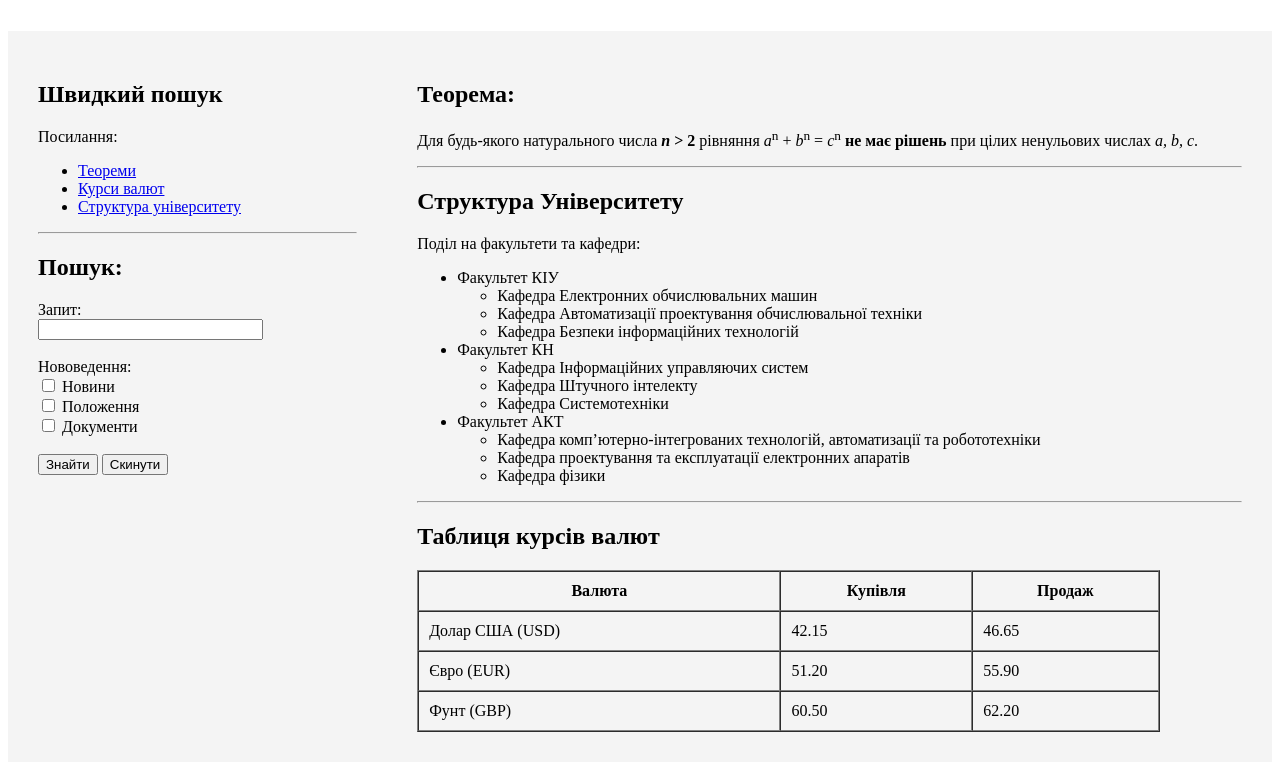
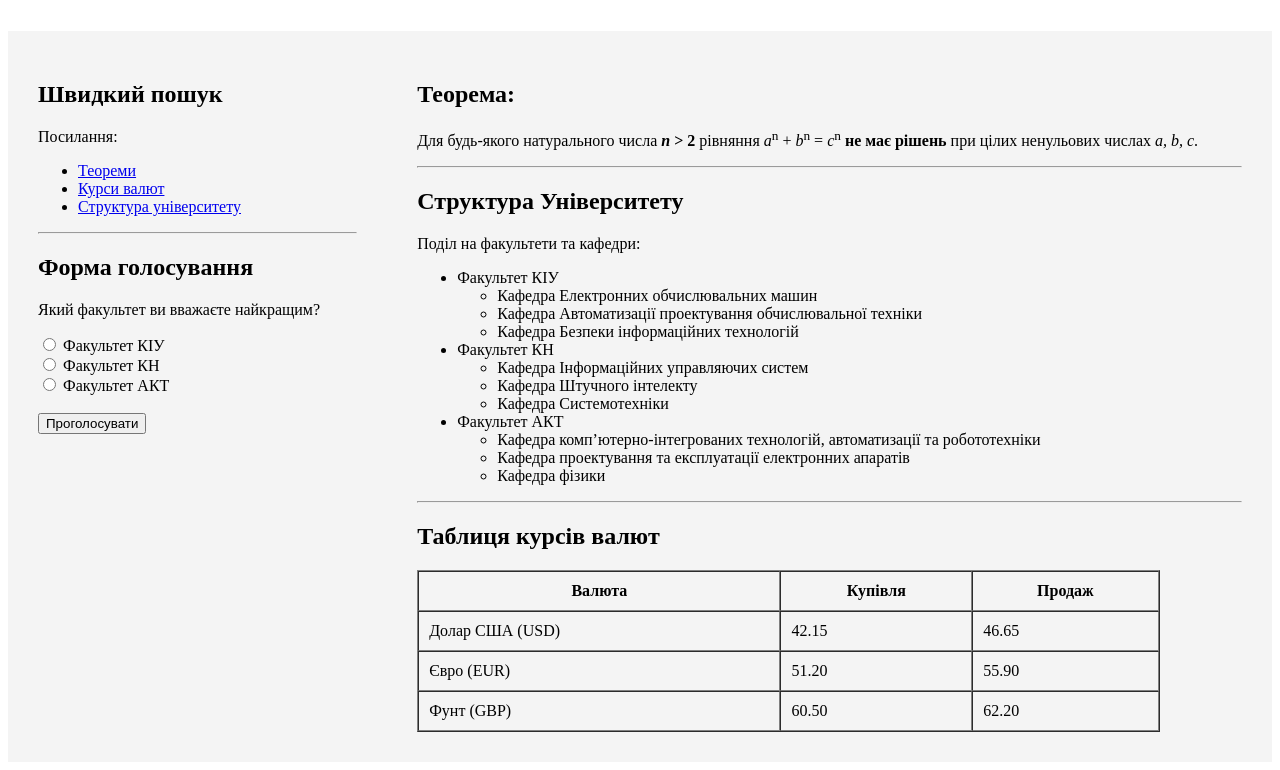
Before and after one commit to EdwardPechenka/Laba1KIYKI23VR, a plain HTML site: page index.html in a window 1280 px wide. Shown: the part 117-887 px from the top of the page. Drawn offline with Linux system fonts and the light colour scheme.

Commit message:
final first commit

```diff
--- a/index.html
+++ b/index.html
@@ -28,34 +28,29 @@
 
         <hr>
 
-        <h2>Пошук:</h2>
+<h2>Форма голосування</h2>
+        <p>Який факультет ви вважаєте найкращим?</p>
         <form action="#" method="get">
           <div>
-            <label for="search_query">Запит:</label><br>
-            <input type="text" id="search_query" name="q" size="25">
+            <input type="radio" id="vote_kiu" name="faculty_vote" value="kiu">
+            <label for="vote_kiu">Факультет КІУ</label><br>
+
+            <input type="radio" id="vote_kn" name="faculty_vote" value="kn">
+            <label for="vote_kn">Факультет КН</label><br>
+
+            <input type="radio" id="vote_akt" name="faculty_vote" value="akt">
+            <label for="vote_akt">Факультет АКТ</label><br>
           </div>
           <br>
           <div>
-            <label>Нововедення:</label><br>
-            <input type="checkbox" id="cat_news" name="cat" value="news">
-            <label for="cat_news">Новини</label><br>
-
-            <input type="checkbox" id="cat_articles" name="cat" value="articles">
-            <label for="cat_articles">Положення</label><br>
-
-            <input type="checkbox" id="cat_docs" name="cat" value="docs">
-            <label for="cat_docs">Документи</label>
-          </div>
-          <br>
-          <div>
-            <input type="submit" value="Знайти">
-            <input type="reset" value="Скинути">
+            <input type="submit" value="Проголосувати">
           </div>
         </form>
 
       </td>
 
-      <td width="70%" valign="top" bgcolor="#f4f4f4">
+            <td width="100%" valign="top" bgcolor="#f4f4f4">
+
 
         <h2 id="theorem">Теорема:</h2>
         <p>
```
